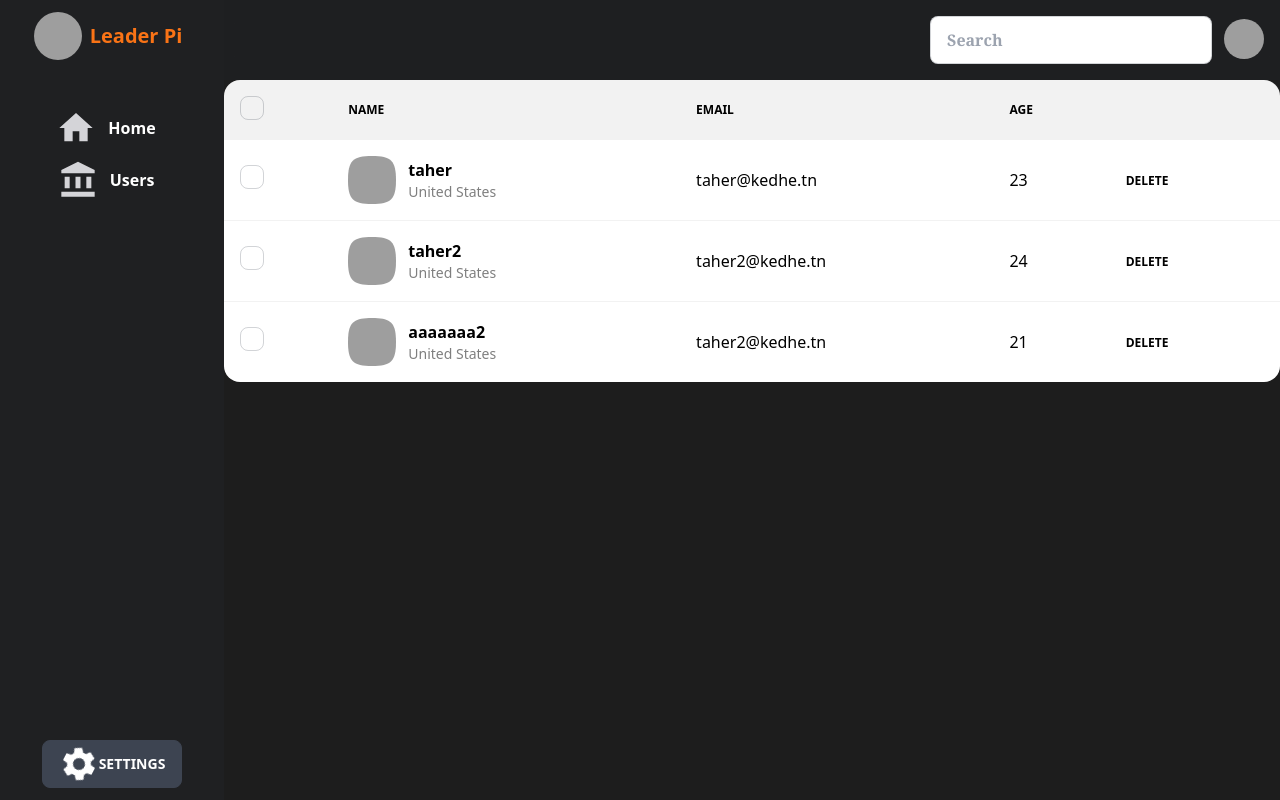
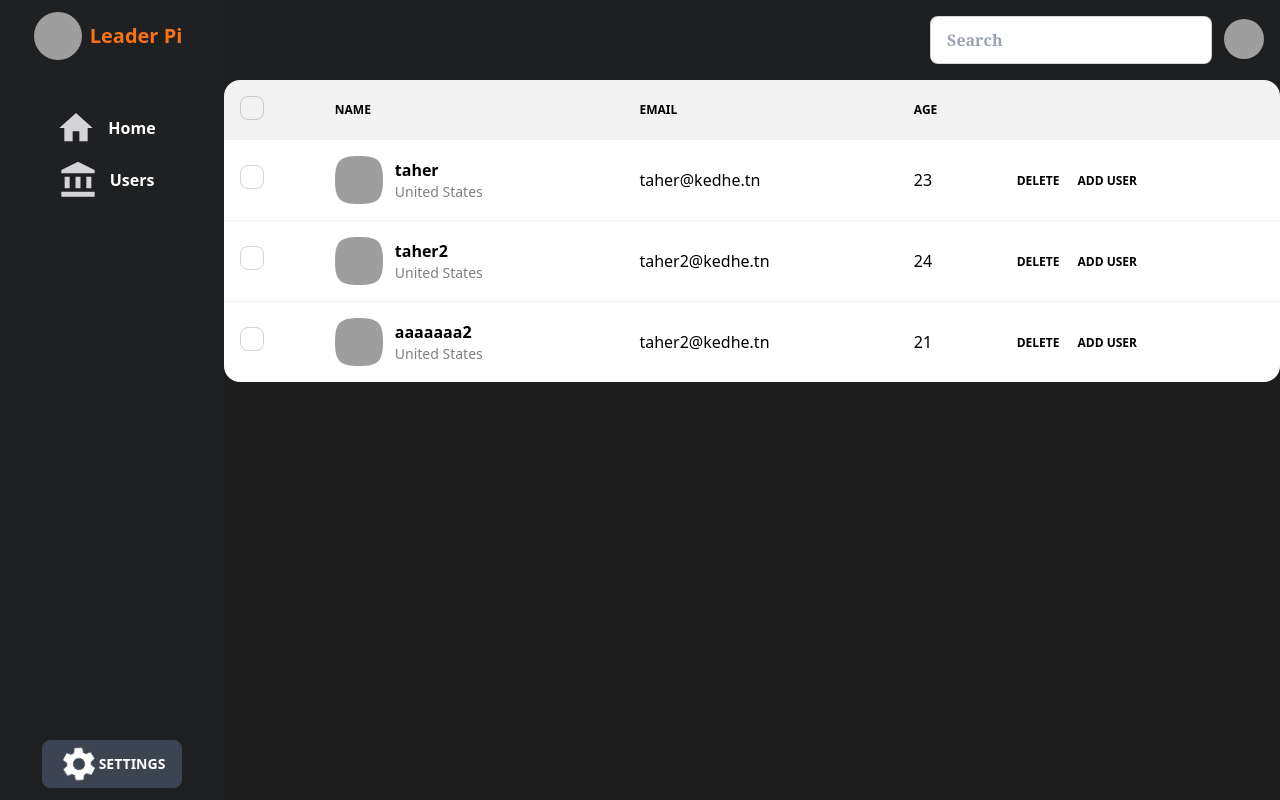
Before and after one commit to tahersn/react-project, a React (Vite) app: page /Users in a window 1280 px wide. Built offline with nearby package versions, Linux system fonts and the light colour scheme; grey boxes are pictures that could not be loaded.

Commit message:
delete function

```diff
--- a/src/components/Users.jsx
+++ b/src/components/Users.jsx
@@ -68,6 +68,12 @@ const UsersDisplay = () => {
                 >
                   delete
                 </button>
+                <button
+                  onClick={() => (show = !show)}
+                  className="btn btn-ghost btn-xs"
+                >
+                  Add user
+                </button>
               </th>
             </tr>
           ))}
```
